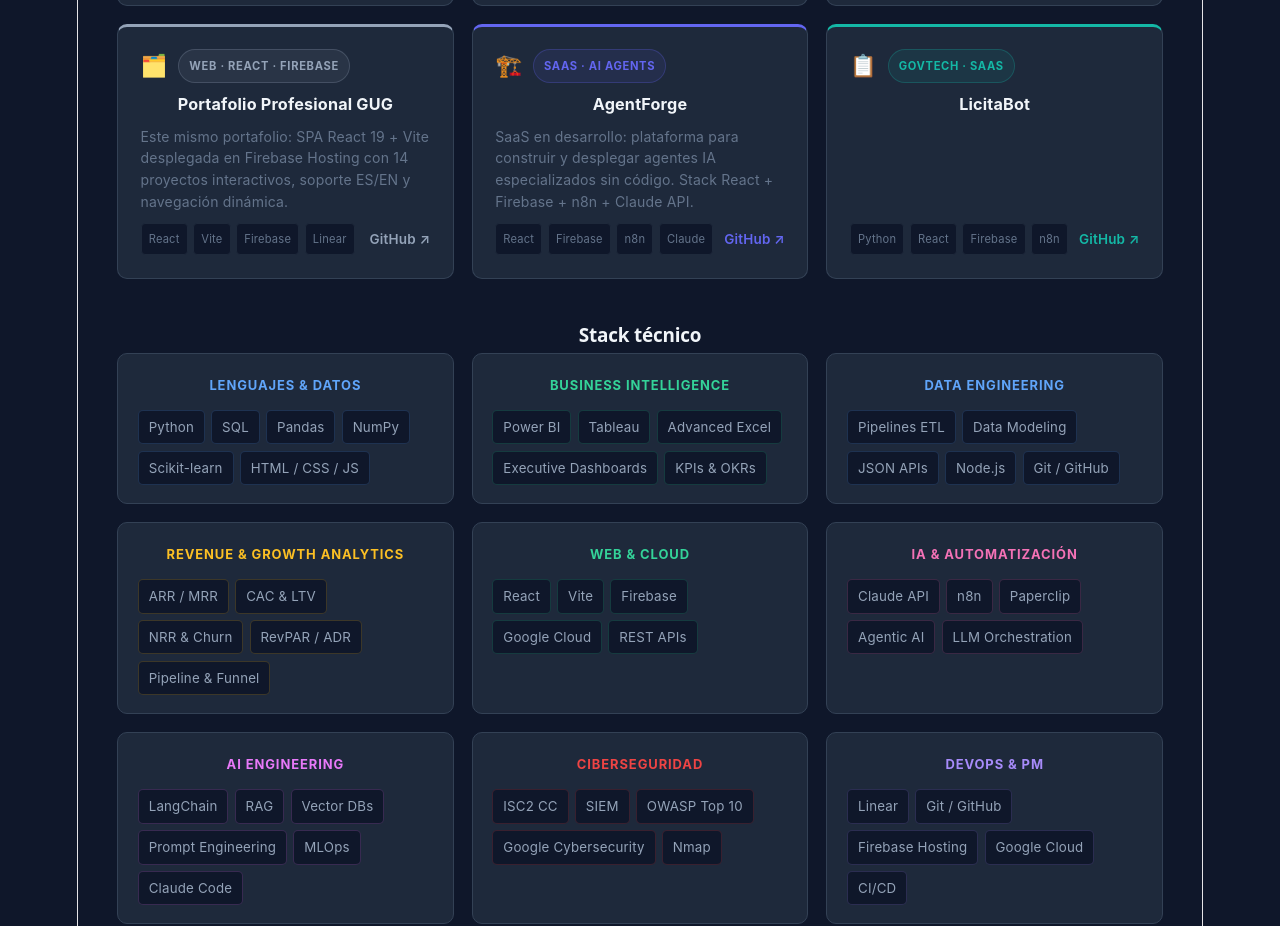
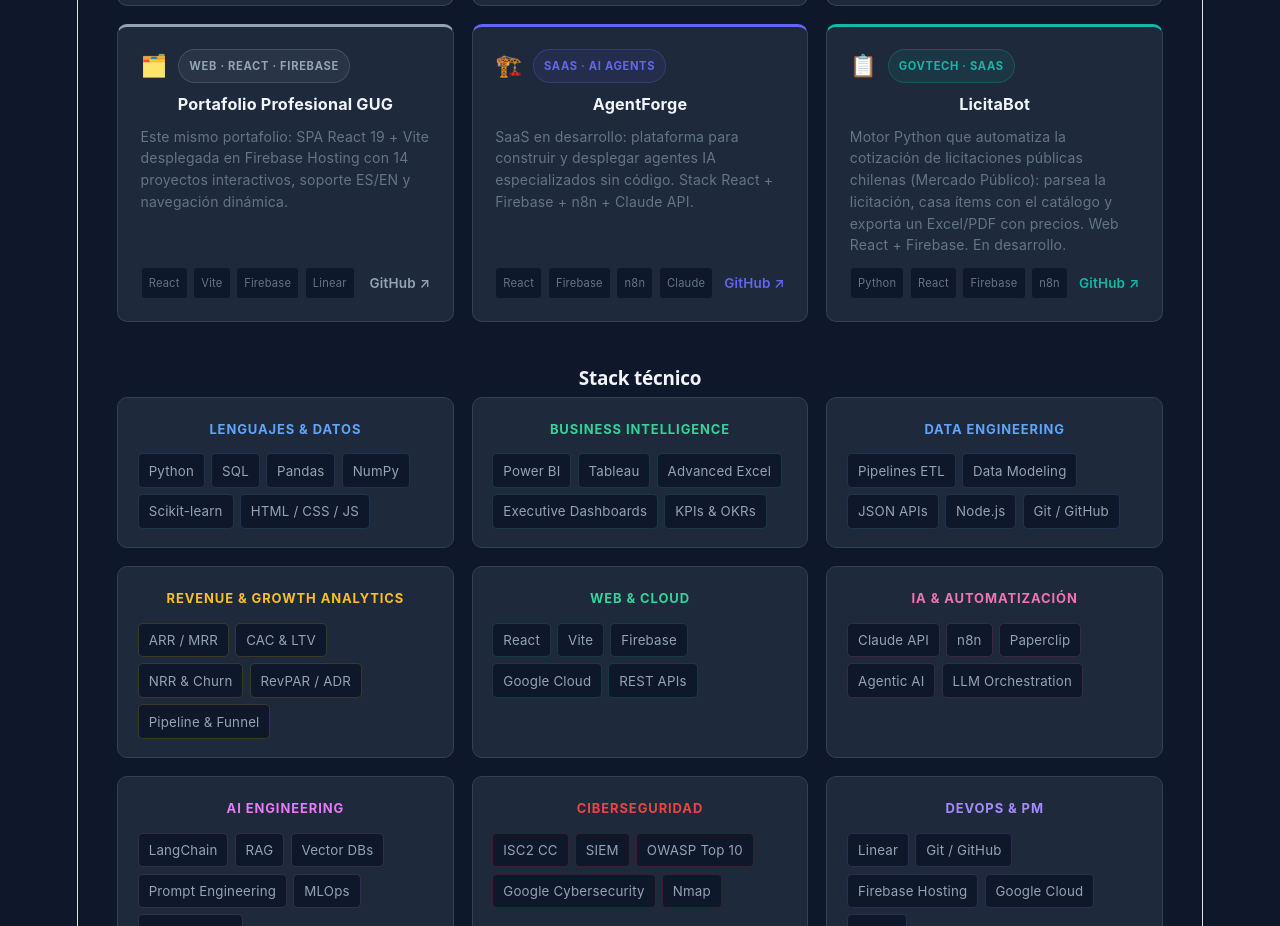
Before and after one commit to mindset-code/project-portfolio, a React (Vite) app: page / in a window 1280 px wide. Shown: the part 2440-3366 px from the top of the page. Built offline with nearby package versions, Linux system fonts and the light colour scheme.

Commit message:
fix(home): anade descripcion ES/EN de LicitaBot en projectDescs

```diff
--- a/src/pages/HomePage.jsx
+++ b/src/pages/HomePage.jsx
@@ -100,6 +100,7 @@
       'Escáner de vulnerabilidades estilo Nmap construido en Python: detección de puertos abiertos, fingerprinting de servicios y reporte Markdown automático. ISC2 CC aplicada.',
       'Este mismo portafolio: SPA React 19 + Vite desplegada en Firebase Hosting con 14 proyectos interactivos, soporte ES/EN y navegación dinámica.',
       'SaaS en desarrollo: plataforma para construir y desplegar agentes IA especializados sin código. Stack React + Firebase + n8n + Claude API.',
+      'Motor Python que automatiza la cotización de licitaciones públicas chilenas (Mercado Público): parsea la licitación, casa ítems con el catálogo y exporta un Excel/PDF con precios. Web React + Firebase. En desarrollo.',
     ],
   },
   en: {
@@ -198,6 +199,7 @@
       'Nmap-style vulnerability scanner built in Python: open port detection, service fingerprinting and automatic Markdown report generation. ISC2 CC applied.',
       'This very portfolio: React 19 + Vite SPA deployed on Firebase Hosting with 14 interactive projects, ES/EN support and dynamic navigation.',
       'SaaS in development: platform to build and deploy specialized AI agents without code. Stack: React + Firebase + n8n + Claude API.',
+      'Python engine that automates Chilean public-tender quoting (Mercado Público): parses the tender, matches line items to a catalog and exports a priced Excel/PDF. React + Firebase web. In development.',
     ],
   },
 }
```
